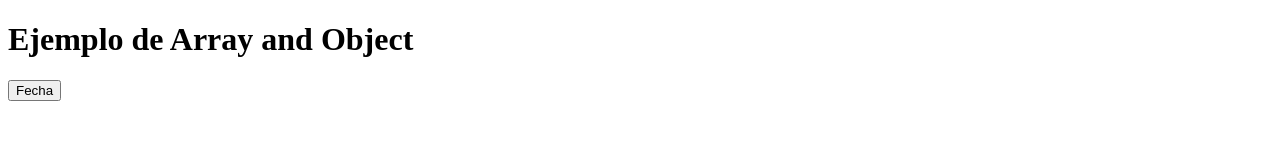
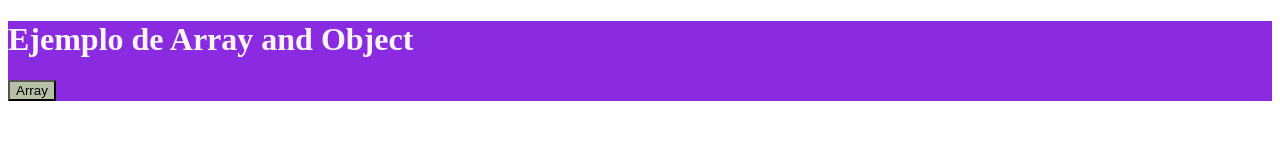
Before and after one commit to Programazion/ArrayJs, a plain HTML site: page index.html in a window 1280 px wide. Drawn offline with Linux system fonts and the light colour scheme.

Commit message:
Combinando con Css

```diff
--- a/index.html
+++ b/index.html
@@ -4,12 +4,27 @@
     <meta charset="UTF-8">
     <meta name="viewport" content="width=device-width, initial-scale=1.0">
     <title>Array</title>
+    <link rel="stylesheet" href="style.css">
+    <style>
+        h1{
+            color: rgb(252, 246, 243);
+        }
+        button{
+            background: rgb(182, 192, 167);
+        }
+
+    </style>
 </head>
+
 <body>
 
-    <h1>Ejemplo de Array and Object</h1>
+    <div class="container">
+        <h1>Ejemplo de Array and Object</h1>
+        <button onclick="object()">Array</button>
 
-    <button onclick="object()">Fecha</button>
+    </div>
+
+
 
     <script src="script.js"></script>
 
--- a/script.js
+++ b/script.js
@@ -29,7 +29,15 @@ console.log('Loading Javascript');
 /*  */
 /*  */
 function object(){
-    console.log(datos.nombre,datos.Apellido);
+    datos ={
+        id: 12,
+        nombre:"Daniel",
+        Apellido:"Sanchez",
+        ciudad:"Cali",
+        carro:"peugeout"
+
+    }
+    alert(datos.nombre + " " + datos.Apellido);
     a=datos.ciudad;
     console.log(a);
 
--- /dev/null
+++ b/style.css
@@ -0,0 +1,4 @@
+.container{
+    background-color: blueviolet;
+    height:30%;
+}
```
